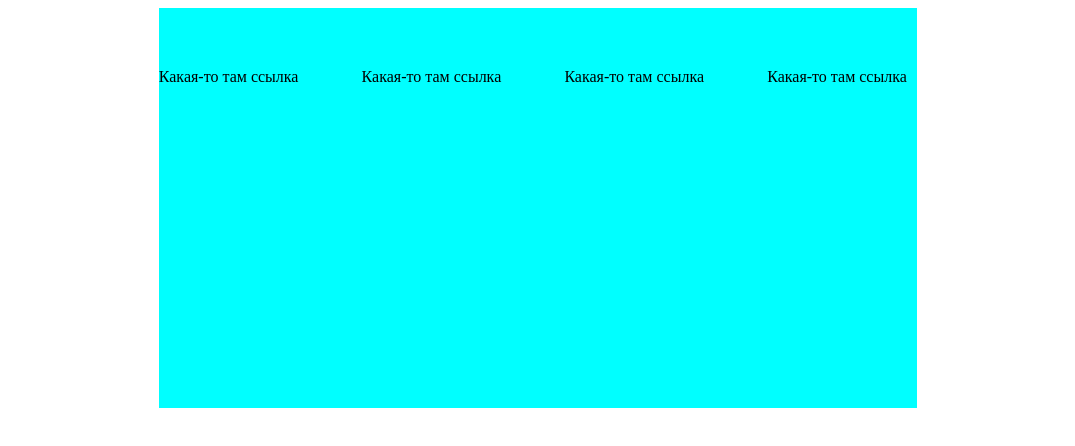
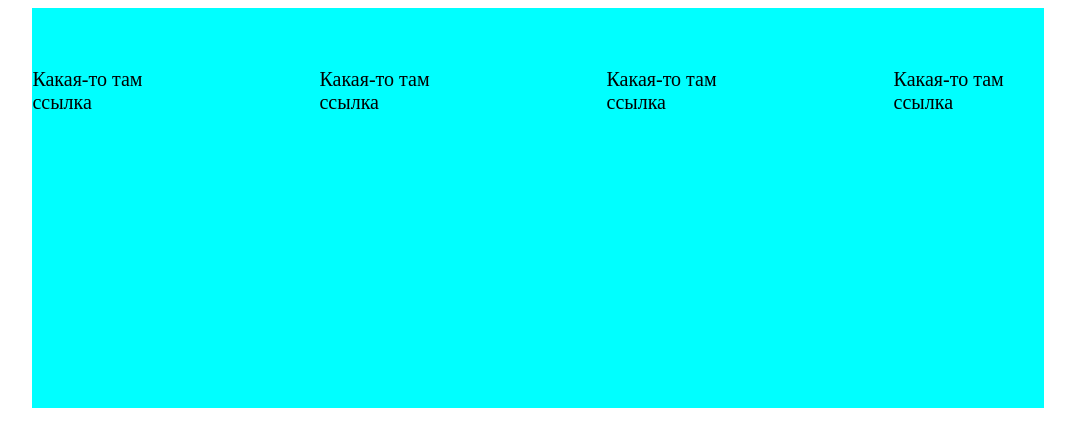
Before and after one commit to dmitrii39/lab, a plain HTML site: page index2.html in a window 1280 px wide. Shown: the whole page, without its empty margins (102-1177 px from the left). Drawn offline with Linux system fonts and the light colour scheme.

Commit message:
font size увеличил
на 20 пихелей

```diff
--- a/main2.css
+++ b/main2.css
@@ -1,5 +1,5 @@
 .container {
-  width: 60%;
+  width: 80%;
   height: 400px;
   margin: auto;
   padding: 0 auto;
@@ -27,4 +27,5 @@ ul li a {
 text-decoration: none;
 margin-right: 5px;
 color: black;
+font-size: 20px;
 }
```
